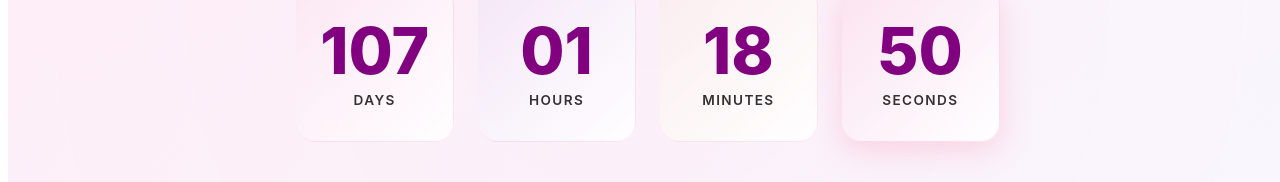
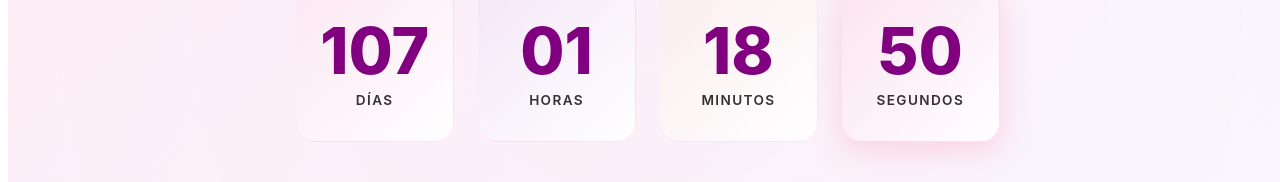
Before and after one commit to BrianVega/bday, an Angular app: page /birthday-countdown/1/1/1 in a window 1280 px wide. Shown: the part 406-588 px from the top of the page. Built offline with nearby package versions, Linux system fonts and the light colour scheme.

Commit message:
fix(clock): Translate to spanish

```diff
--- a/src/app/birthday-countdown/birthday-countdown.component.html
+++ b/src/app/birthday-countdown/birthday-countdown.component.html
@@ -4,22 +4,23 @@
     <div class="clock-numbers">
       <div class="clock-days countdown-container">
         <div class="remaining-days number-container">{{ transformToTwoDigits(remainingDays()) }}</div>
-        <span class="caption">Days</span>
+        <span class="caption">Días</span>
       </div>
       <div class="clock-hours countdown-container">
         <div class="remaining-hours number-container">{{ transformToTwoDigits(remainingHours()) }}</div>
-        <span class="caption">Hours</span>
+        <span class="caption">Horas</span>
       </div>
       <div class="clock-minutes countdown-container">
         <div class="remaining-minutes number-container">{{ transformToTwoDigits(remainingMinutes()) }}</div>
-        <span class="caption">Minutes</span>
+        <span class="caption">Minutos</span>
       </div>
       <div class="clock-seconds countdown-container">
         <div class="remaining-seconds number-container">{{ transformToTwoDigits(remainingSeconds()) }}</div>
-        <span class="caption">Seconds</span>
+        <span class="caption">Segundos</span>
       </div>
     </div>
   } @else {
-    <h1 class="congrats-message">Is your birthday! {{ name() }}</h1>
+    <h1 class="congrats-message">Feliz Cumpleaños! {{ name() }} </h1>
+    <span class="plain-text">Ahora hay que esperar 5 minutos jeje</span>
   }
 </div>
```
